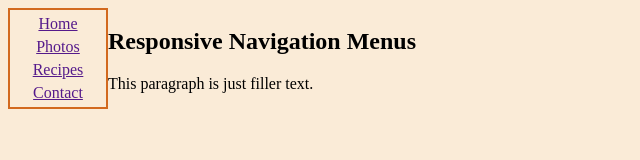
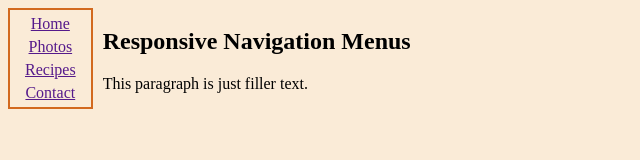
Before and after one commit to hjl20/acit1620-week9, a plain HTML site: page index.html in a window 1280 px wide. Shown: the whole page, without its empty margins (0-640 px from the left). Drawn offline with Linux system fonts and the light colour scheme.

Commit message:
Change nav to flexbox

```diff
--- a/stylesheet.css
+++ b/stylesheet.css
@@ -13,10 +13,11 @@ nav {
     nav {
         flex-direction: column;
         align-items: center;
+        padding: 0px 15px
     }
     body {
-        display: grid;
-        grid-template-columns: 100px 1fr;
+        display: flex;
+        column-gap: 10px;
     }
 }
 
```
